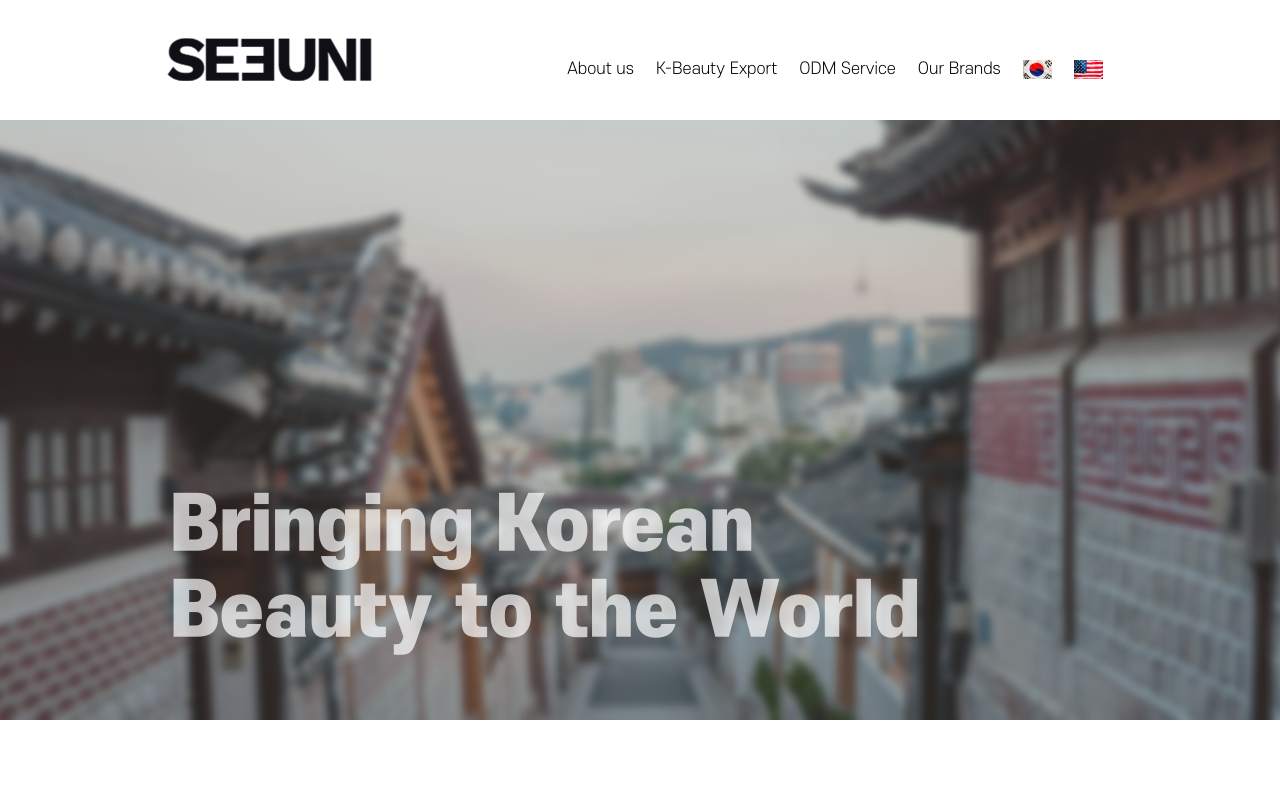
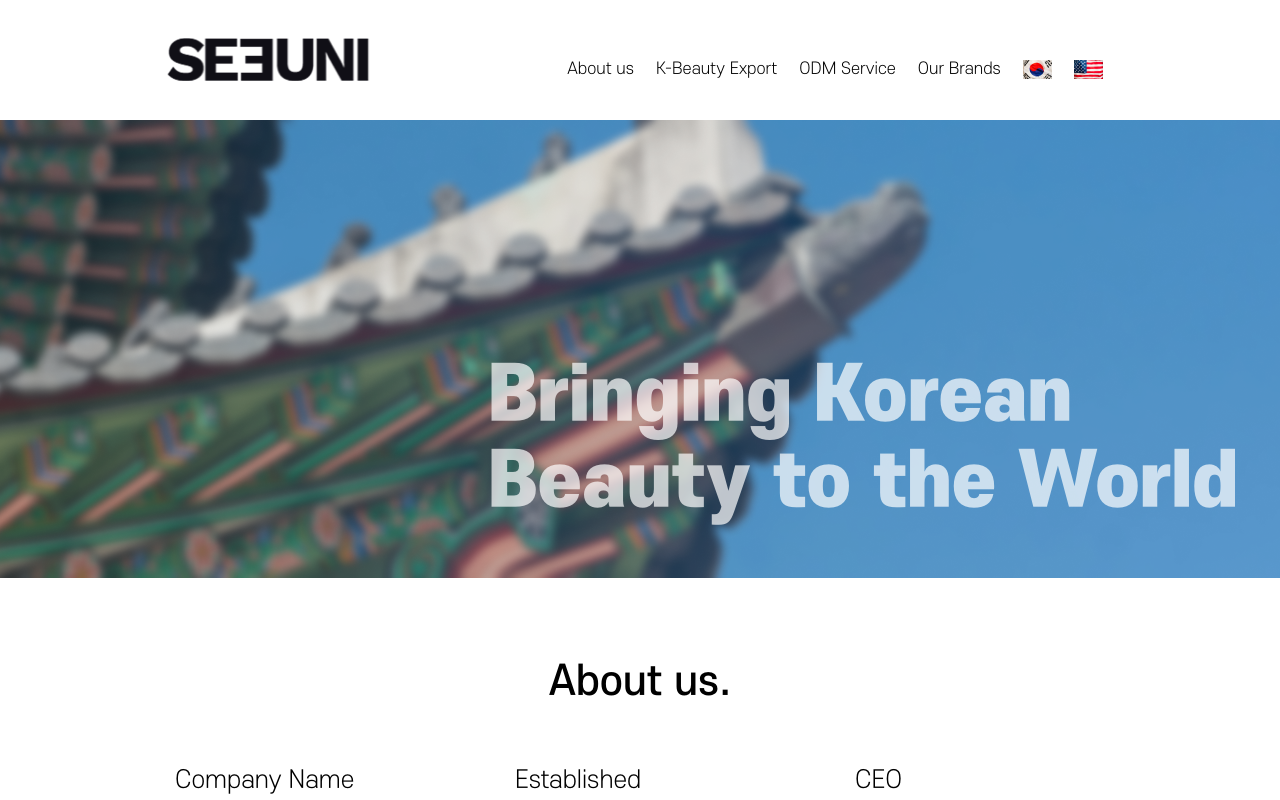
Before and after one commit to hyw0206/landingpage_seeuni, a React (Create React App) app: page / in a window 1280 px wide. Shown: the top 800 px of the page. Built offline with nearby package versions, Linux system fonts and the light colour scheme.

Commit message:
fix some header

```diff
--- a/src/components/Info/InfoMain.tsx
+++ b/src/components/Info/InfoMain.tsx
@@ -3,9 +3,7 @@ import * as Styled from "elements/Info/InfoMain"
 export default function InfoMain() {
   return (
     <Styled.InfoMainWrapper>
-      <Styled.InfoMainTextWrapper>
-        <Styled.InfoMainText>Bringing Korean Beauty to the World</Styled.InfoMainText>
-      </Styled.InfoMainTextWrapper>
+      <Styled.InfoMainText>Bringing Korean Beauty to the World</Styled.InfoMainText>
     </Styled.InfoMainWrapper>
   )
 }
--- a/src/elements/Header/Header.ts
+++ b/src/elements/Header/Header.ts
@@ -16,7 +16,7 @@ export const HeaderWrapper = styled.div`
 `;
 
 export const HeaderContentWrapper = styled.div`
-  min-width: 1050px;
+  min-width: 940px;
   height: 100%;
   display: flex;
   justify-content: center;
@@ -24,9 +24,10 @@ export const HeaderContentWrapper = styled.div`
 `
 
 export const HeaderLogo = styled.img`
+  width: 210px;
   height: 43px;
+  margin-right: 180px;
   margin-bottom: 39px;
-  margin-right: 177px;
 `;
 
 export const HeaderItem = styled.div`
--- a/src/elements/Info/InfoMain.ts
+++ b/src/elements/Info/InfoMain.ts
@@ -3,19 +3,15 @@ import styled from "styled-components";
 
 export const InfoMainWrapper = styled.div`
   width: 100%;
-  height: 600px;
+  height: 458px;
   background: url("/image/Info/InfoMain.png");
   background-repeat: no-repeat;
   background-size: cover;
   background-position: center;
 `;
 
-export const InfoMainTextWrapper = styled.div`
-  width: 940px;
-  margin: 364px auto 0 auto;
-`
-
 export const InfoMainText = styled.div`
+  margin: 234px 0 0 488px;
   width: 766px;
   font-size: 72px;
   font-weight: 900;
```
Also changed, not shown: public/image/Info/InfoMain.png.
